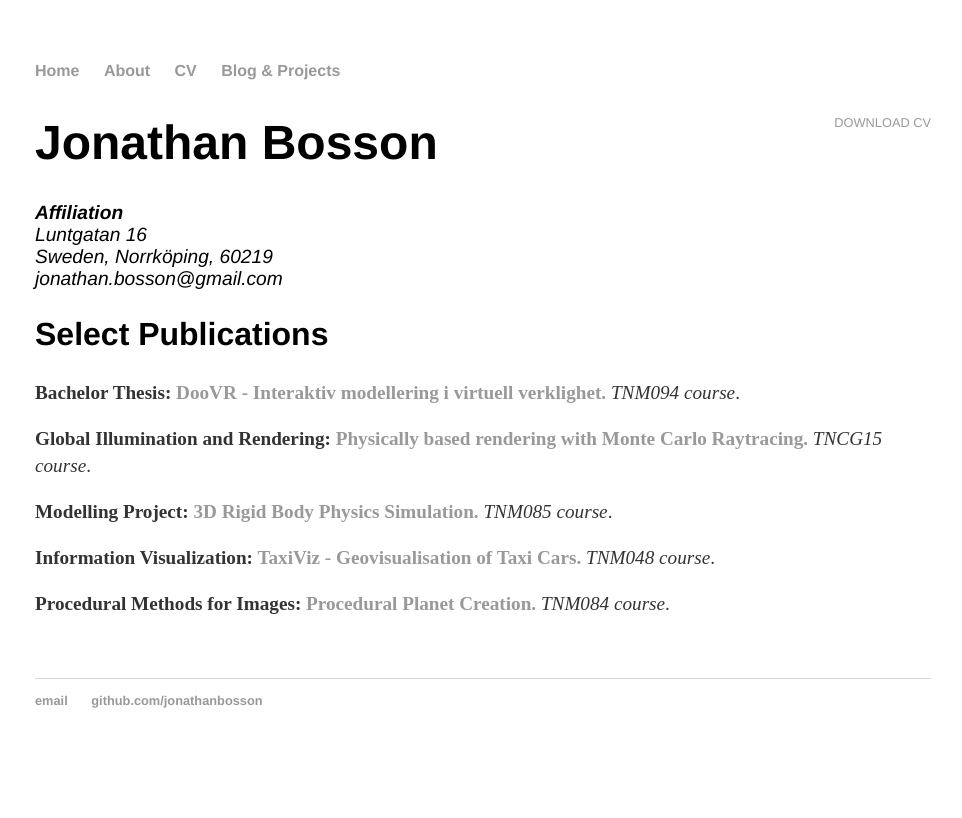
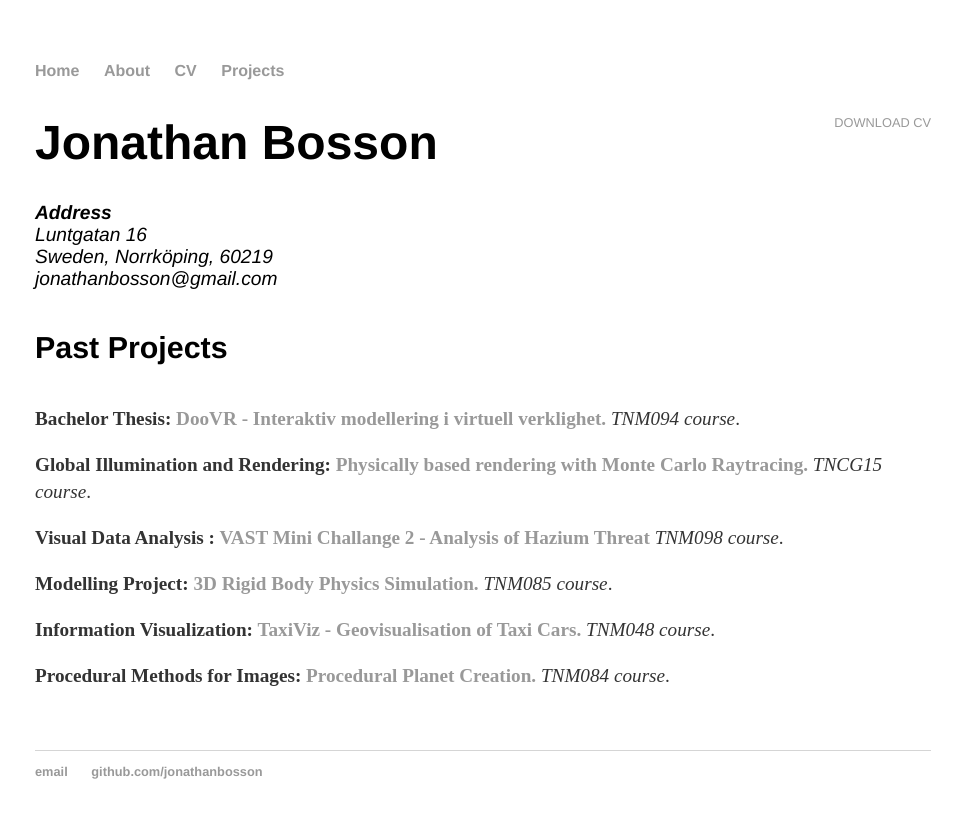
Before and after one commit to jonathanbosson/jonathanbosson.github.io, a Jekyll site: the page built from cv/index.html, in a window 1280 px wide. Shown: the top 818 px of the page, without its empty margins (157-1119 px from the left). Built offline with Jekyll 4.4.1, drawn with Linux system fonts in a browser that asks for light colours.

Commit message:
Website update and visual data analysis post

```diff
--- a/_config.yml
+++ b/_config.yml
@@ -1,3 +1,3 @@
-name: Jonathan Bosson, bossonj
+name: Jonathan Bosson
 markdown: kramdown
 permalink: /blog/:year/:month/:day/:title
--- a/_layouts/default.html
+++ b/_layouts/default.html
@@ -14,7 +14,7 @@
 <li><a href="/">Home</a></li>
 <li><a href="/about">About</a></li>
 <li><a href="/cv">CV</a></li>
-<li><a href="/blog">Blog & Projects</a></li>
+<li><a href="/blog">Projects</a></li>
 </ul>
     </nav>
 <div class="container">
--- a/blog/atom.xml
+++ b/blog/atom.xml
@@ -4,11 +4,11 @@
 <?xml version="1.0" encoding="utf-8"?>
 <feed xmlns="http://www.w3.org/2005/Atom">
 
- <title>Jonathan Bosson's Blog</title>
+ <title>Jonathan Bosson's Projects</title>
  <link href="http://jonathanbosson.github.io/blog/atom.xml" rel="self"/>
  <link href="http://jonathanbosson.github.io/blog"/>
  <updated>{{ site.time | date_to_xmlschema }}</updated>
- <id>http://hankquinlan.github.io/blog</id>
+ <id>http://jonathanbosson.github.io/blog</id>
  <author>
    <name>Jonathan Bosson</name>
    <email>jonathan.bosson@gmail.com</email>
--- a/blog/index.html
+++ b/blog/index.html
@@ -1,6 +1,6 @@
 ---
 layout: default
-title: Jonathan Bosson's Blog
+title: Jonathan Bosson's Projects
 ---
 <h1>{{ page.title }}</h1>
 <ul class="posts">
--- a/cv/index.html
+++ b/cv/index.html
@@ -7,18 +7,20 @@
 		<a href="#" class="download" title="Download CV as PDF">Download CV</a>
 					<h1>Jonathan Bosson</h1>
 					<address>
-					<strong>Affiliation</strong><br>
+					<strong>Address</strong><br>
 					Luntgatan 16<br>
 					Sweden, Norrköping, 60219<br>
 					<span class="obfuscate">
-					jonathan.bosson@gmail.com</span>
+					jonathanbosson@gmail.com</span>
 					</address>
 
-					<h2>Select Publications</h2>
+					<h4>Past Projects</h4>
 
 					<p><strong>Bachelor Thesis: <a href="/reports/DooVR_Rapport.pdf">DooVR - Interaktiv modellering i virtuell verklighet.</a></strong> <em>TNM094 course</em>.
 
 					<p><strong>Global Illumination and Rendering: <a href="/reports/agirRapport.pdf">Physically based rendering with Monte Carlo Raytracing.</a></strong> <em>TNCG15 course</em>.
+
+					<p><strong>Visual Data Analysis : <a href="/reports/tnm098.pdf">VAST Mini Challange 2 - Analysis of Hazium Threat</a></strong> <em>TNM098 course</em>.
 
 					<p><strong>Modelling Project: <a href="/reports/TNM085_group5.pdf">3D Rigid Body Physics Simulation.</a></strong> <em>TNM085 course</em>.
 
--- a/index.html
+++ b/index.html
@@ -1,6 +1,6 @@
 ---
 layout: default
-title: Jonathan Bosson, bossonj
+title: Jonathan Bosson
 ---
 
 		<div class="blurb">
```
Also changed, not shown: _posts/2016-06-01-Visual-Data-Analysis.md (added, +13 -0 lines), _posts/2016-10-12-Update-post-summer.md (added, +21 -0 lines), images/tnm079_cow_248.PNG (added), images/tnm079_cow_532.PNG (added), images/tnm079_cow_994.PNG (added), 7 other files.
